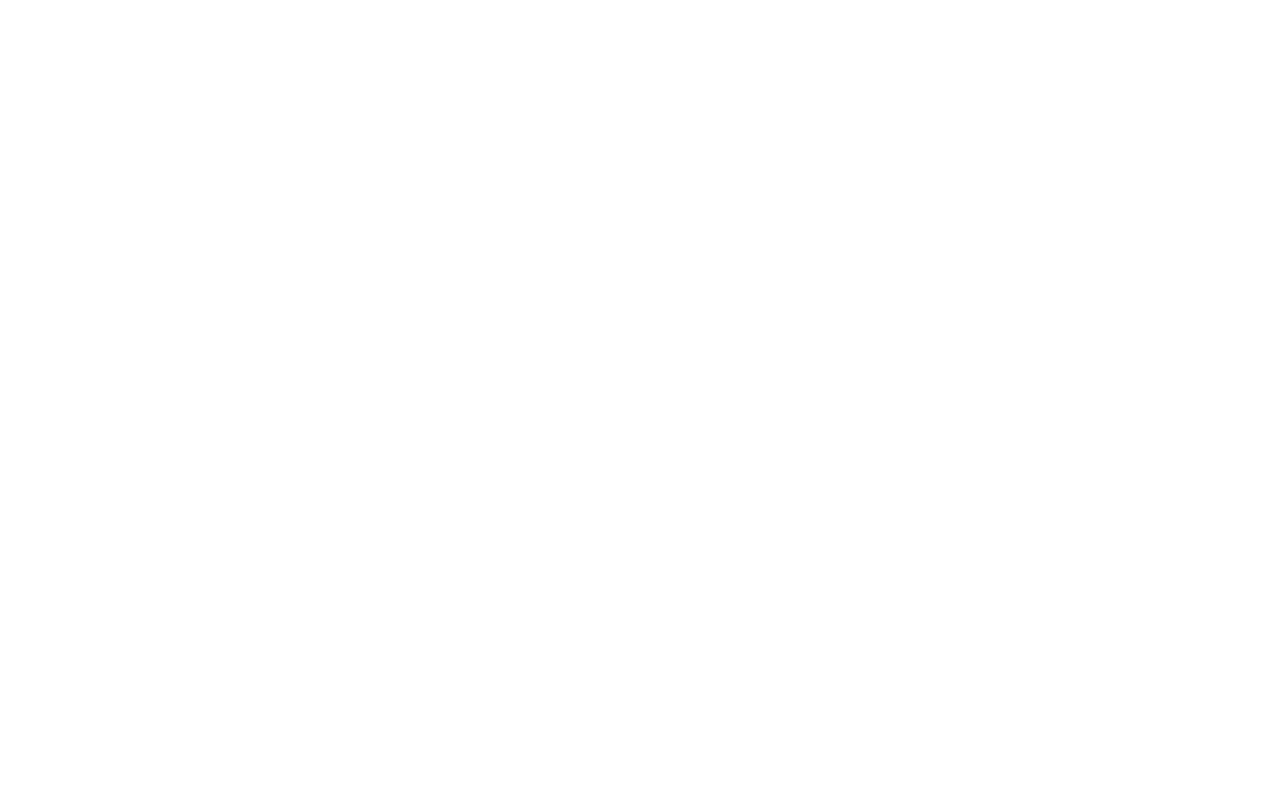
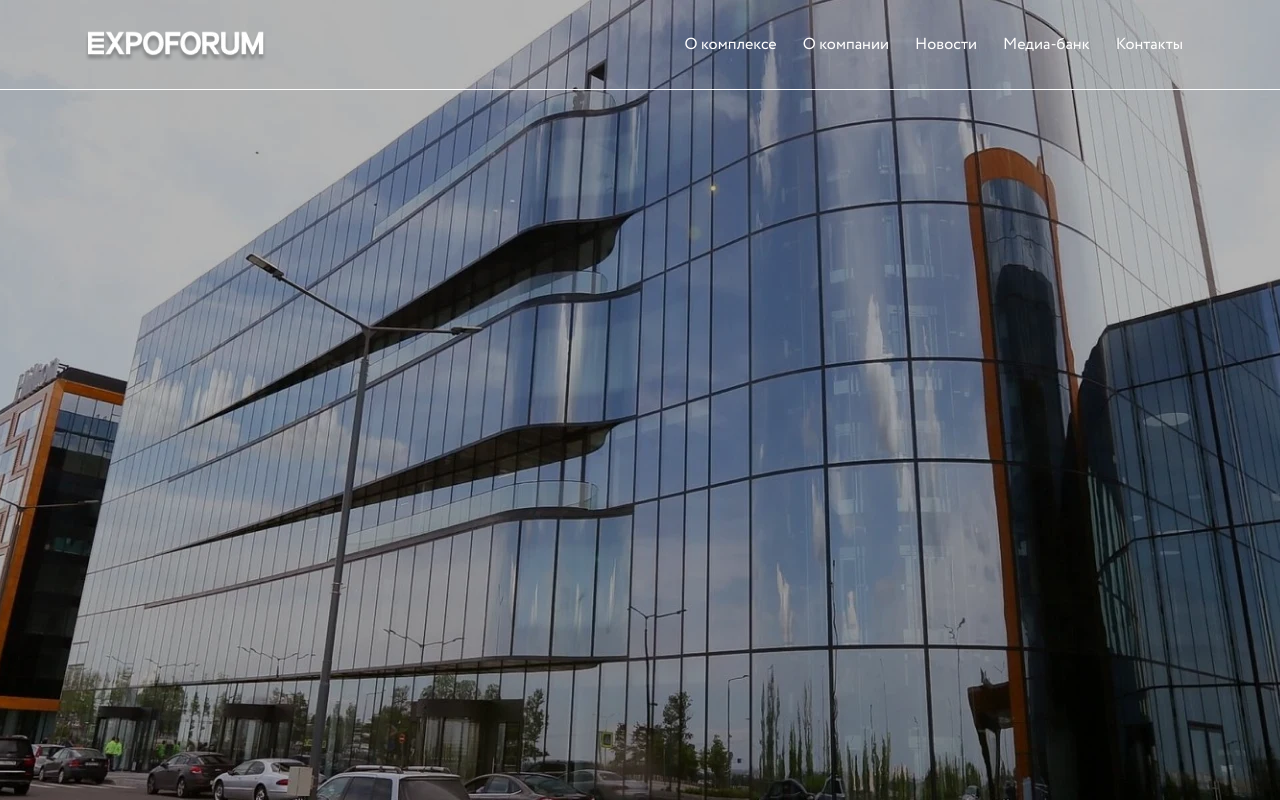
Before and after one commit to nlysenko/expoforum, a React (Create React App) app: page / in a window 1280 px wide. Built offline with nearby package versions, Linux system fonts and the light colour scheme.

Commit message:
Add navigation

```diff
--- a/package.json
+++ b/package.json
@@ -8,6 +8,7 @@
     "@testing-library/user-event": "^12.1.10",
     "node-sass": "4.14.1",
     "react": "^17.0.1",
+    "react-anchor-link-smooth-scroll": "^1.0.12",
     "react-dom": "^17.0.1",
     "react-scripts": "4.0.1",
     "web-vitals": "^0.2.4"
--- a/src/components/App/style.scss
+++ b/src/components/App/style.scss
@@ -56,5 +56,5 @@
 .container {
   padding: 0 15px;
   margin: 0 auto;
-  max-width: $container-xl;
+  width: $container-xl;
 }
--- a/src/components/Header/Header.js
+++ b/src/components/Header/Header.js
@@ -6,10 +6,22 @@
 
 import React from 'react'
 
+import Logo from 'shared/components/Logo/Logo.js'
+import Navbar from 'shared/components/Navbar/Navbar.js'
+
 import './style.scss'
 
 const Header = () => {
-  return <header className="header"></header>
+  return (
+    <header className="header">
+      <div className="container">
+        <div className="header__inner">
+          <Logo />
+          <Navbar />
+        </div>
+      </div>
+    </header>
+  )
 }
 
 export default Header
--- a/src/components/Header/style.scss
+++ b/src/components/Header/style.scss
@@ -0,0 +1,17 @@
+@import 'styles/variables.scss';
+
+.header {
+  position: fixed;
+  top: 0;
+  left: 0;
+  right: 0;
+  height: 90px;
+  border-bottom: 1px solid $color-white;
+  display: flex;
+  align-items: center;
+
+  &__inner {
+    display: flex;
+    justify-content: space-between;
+  }
+}
--- a/src/components/Main/Main.js
+++ b/src/components/Main/Main.js
@@ -6,10 +6,16 @@
 
 import React from 'react'
 
+import Top from 'shared/sections/Top/Top.js'
+
 import './style.scss'
 
 const Main = () => {
-  return <main className="main"></main>
+  return (
+    <main className="main">
+      <Top />
+    </main>
+  )
 }
 
 export default Main
--- /dev/null
+++ b/src/shared/components/Logo/Logo.js
@@ -0,0 +1,15 @@
+/**
+ *
+ * Logo
+ *
+ */
+
+import React from 'react'
+
+import './style.scss'
+
+const Logo = () => {
+  return <a className="logo-link"></a>
+}
+
+export default Logo
--- /dev/null
+++ b/src/shared/components/Logo/style.scss
@@ -0,0 +1,8 @@
+.logo-link {
+  display: block;
+  width: 184px;
+  height: 32px;
+  background-image: url('~assets/img/logo.webp');
+  background-repeat: no-repeat;
+  background-position-y: 2px;
+}
--- /dev/null
+++ b/src/shared/components/Navbar/Navbar.js
@@ -0,0 +1,36 @@
+/**
+ *
+ * Navbar
+ *
+ */
+
+import React from 'react'
+import AnchorLink from 'react-anchor-link-smooth-scroll'
+
+import './style.scss'
+
+const NavbarList = [
+  { name: 'О комплексе', id: 'top-block' },
+  { name: 'О компании', id: 'about-company' },
+  { name: 'Новости', id: 'news' },
+  { name: 'Медиа-банк', id: 'media-bank' },
+  { name: 'Контакты', id: 'contacts' },
+]
+
+const Navbar = () => {
+  return (
+    <nav className="navbar">
+      <ul className="navbar__list">
+        {NavbarList.map((elem, i) => (
+          <li className="navbar__item" key={i}>
+            <AnchorLink className="navbar__link" href={`#${elem.id}`}>
+              {elem.name}
+            </AnchorLink>
+          </li>
+        ))}
+      </ul>
+    </nav>
+  )
+}
+
+export default Navbar
--- /dev/null
+++ b/src/shared/components/Navbar/style.scss
@@ -0,0 +1,23 @@
+@import 'styles/variables.scss';
+
+.navbar {
+  display: flex;
+  align-items: center;
+
+  &__list {
+    display: flex;
+    justify-content: space-between;
+  }
+
+  &__item {
+    padding: 0 13px;
+  }
+
+  &__link {
+    color: $color-white;
+
+    &:hover {
+      text-decoration: underline;
+    }
+  }
+}
--- /dev/null
+++ b/src/shared/sections/Top/Top.js
@@ -0,0 +1,15 @@
+/**
+ *
+ * Top
+ *
+ */
+
+import React from 'react'
+
+import './style.scss'
+
+const Top = () => {
+  return <section className="top"></section>
+}
+
+export default Top
--- /dev/null
+++ b/src/shared/sections/Top/style.scss
@@ -0,0 +1,8 @@
+.top {
+  background-image: url('~assets/img/bgc.webp');
+  background-size: cover;
+  background-position: center center;
+  background-repeat: no-repeat;
+  width: 100%;
+  height: 800px;
+}
```
Also changed, not shown: src/assets/img/bgc.webp (added), src/assets/img/logo.webp (added).
